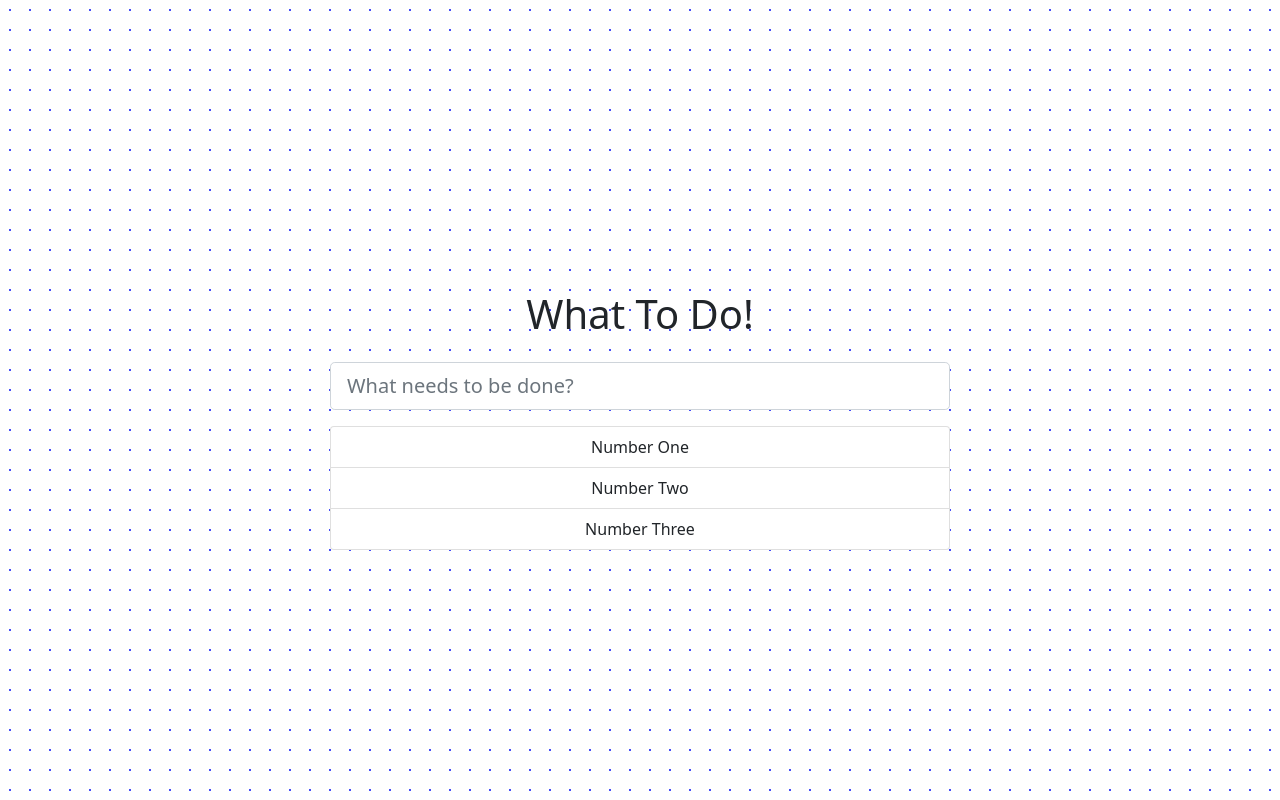
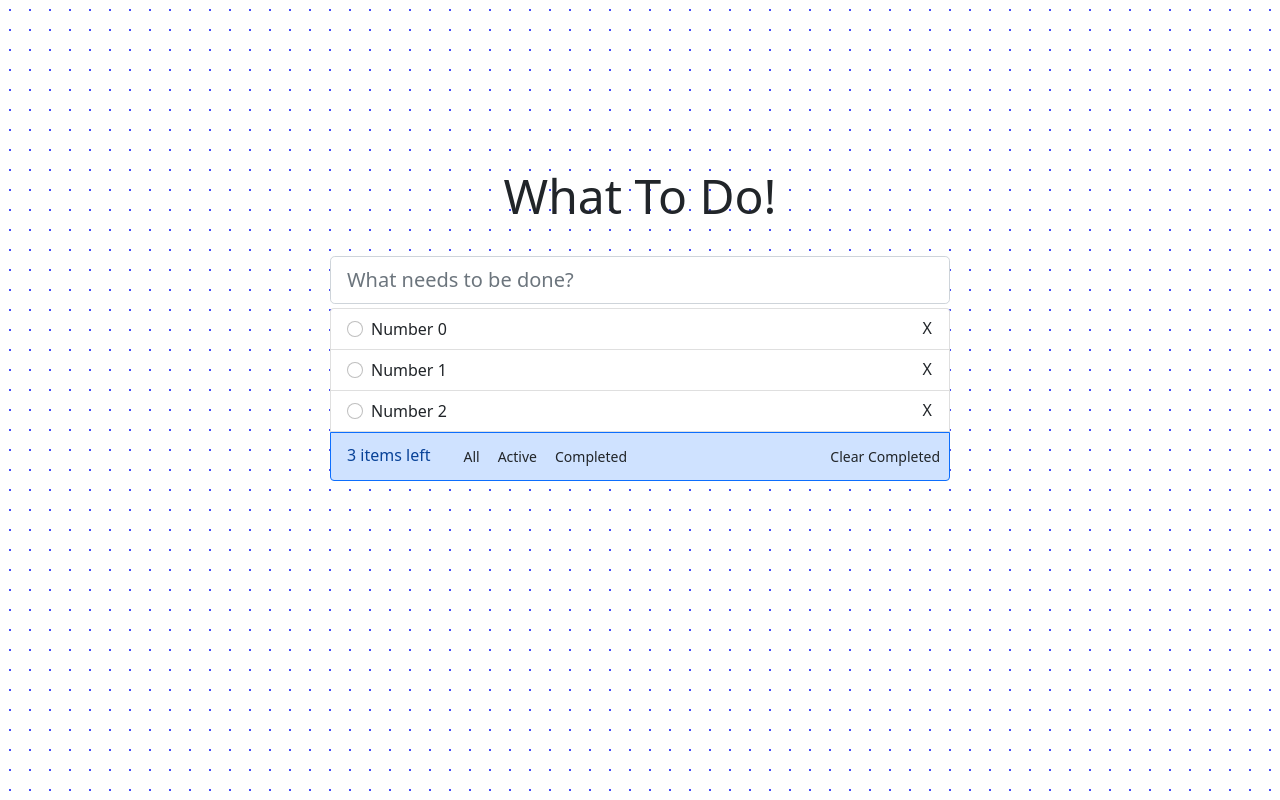
Before and after one commit to Jzhen123/React-To-Do-List, a React (Create React App) app: page / in a window 1280 px wide. Built offline with nearby package versions, Linux system fonts and the light colour scheme.

Commit message:
Added outline of the feature bar at the bottom of the list

```diff
--- a/src/Header.js
+++ b/src/Header.js
@@ -2,9 +2,9 @@ import React from 'react';
 
 function Header() {
     return (
-        <h1>
+        <div className="Header">
             What To Do!
-        </h1>
+        </div>
     )
 }
 
--- a/src/List.js
+++ b/src/List.js
@@ -1,4 +1,5 @@
 import React from 'react';
+
 
 // class ListItem extends React.Component {
 //     constructor(props) {
@@ -19,9 +20,9 @@ class List extends React.Component {
     constructor(props) {
         super(props);
         this.tasks = [
-            { text: 'Number One'},
-            { text: 'Number Two'},
-            { text: 'Number Three'},
+            { text: 'Number' },
+            { text: 'Number' },
+            { text: 'Number' },
         ];
     }
 
@@ -29,21 +30,30 @@ class List extends React.Component {
     render() {
 
         return (
-            // <div>
-            // {console.log(this.tasks[0])}
-            // </div>
-            <ul className="list-group">
+            <div className="list-group">
                 {
                     this.tasks.map((item, index) => {
                         return (
-                            <li className="list-group-item">
-                                {item.text}
-                            </li>
+
+                            <label className="list-group-item position-relative text-start">
+                                <input className="form-check-input me-2" type="radio" value="" />
+                                {item.text} {index}
+                                <button type="button" className="btn position-absolute top-0 end-0 me-1">X</button>
+
+                            </label>
                         )
                     })
 
                 }
-            </ul>
+                <label className="list-group-item position-relative text-start list-group-item-primary border border-primary rounded-bottom">
+                    {this.tasks.length} items left
+                    <button type="button" className="btn btn-sm ms-4">All</button>
+                    <button type="button" className="btn btn-sm">Active</button>
+                    <button type="button" className="btn btn-sm">Completed</button>
+                    <button type="button" className="btn btn-sm position-absolute top-0 end-0 mt-2">Clear Completed</button>
+
+                </label>
+            </div>
         )
 
     }
--- a/src/ToDoInput.js
+++ b/src/ToDoInput.js
@@ -11,7 +11,7 @@ class Input extends React.Component {
     render() {
         return (
 
-                <div className="input-group mt-4 mb-3 input-group-lg">
+                <div className="input-group mt-4 mb-1 input-group-lg">
                     {
                         this.state.show ?
                         <button
--- a/src/index.css
+++ b/src/index.css
@@ -22,6 +22,11 @@ code {
   margin: auto;
   width: 50%;
   padding: 10px;
+  /* text-align: center; */
+  /* transform: translateY(100%); */
+}
+.Header {
   text-align: center;
-  transform: translateY(100%);
+  font-size: xxx-large;
+  margin-top: 150px;
 }
```
